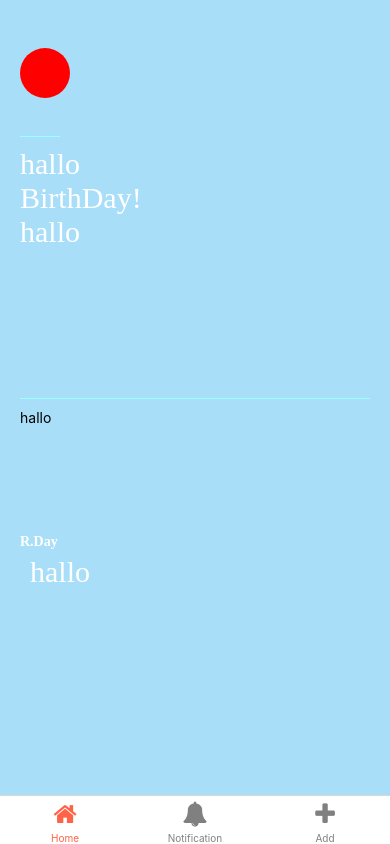
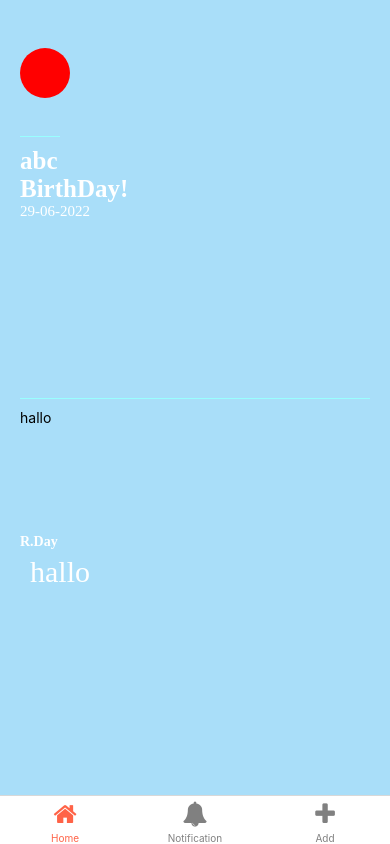
Before and after one commit to Hamzashahfiq/birthdayapp, a React Native app: screen /Home in a window 390 px wide. Built offline with nearby package versions, Linux system fonts and the light colour scheme.

Commit message:
set redux

```diff
--- a/App.js
+++ b/App.js
@@ -1,11 +1,21 @@
 import { Text, View } from 'react-native'
 import React, { Component } from 'react'
 import Navigation from './src/navigation/Navigation'
+import { Store } from './src/config/Store'
+import { Provider } from 'react-redux'
+import { connect } from 'react-redux'
 
-export default class App extends Component {
+ class App extends Component {
+  componentDidMount(){
+    console.log('hallo')
+  }
   render() {
     return (
-      <Navigation />
+      <Provider store={Store}>
+        <Navigation />
+      </Provider>
     )
   }
 }
+
+export default App
--- a/package.json
+++ b/package.json
@@ -11,16 +11,20 @@
   },
   "dependencies": {
     "@react-native-community/datetimepicker": "^6.1.4",
+    "@react-native-firebase/app": "^15.1.1",
+    "@react-native-firebase/database": "^15.1.1",
     "@react-navigation/bottom-tabs": "^6.3.1",
     "@react-navigation/native": "^6.0.10",
     "@react-navigation/native-stack": "^6.6.2",
+    "@reduxjs/toolkit": "^1.8.2",
     "react": "17.0.2",
     "react-native": "0.68.0",
     "react-native-date-picker": "^4.2.2",
     "react-native-datepicker": "^1.7.2",
     "react-native-safe-area-context": "^4.3.1",
     "react-native-screens": "^3.13.1",
-    "react-native-vector-icons": "^9.2.0"
+    "react-native-vector-icons": "^9.2.0",
+    "react-redux": "^8.0.2"
   },
   "devDependencies": {
     "@babel/core": "^7.12.9",
--- /dev/null
+++ b/src/config/Store.js
@@ -0,0 +1,8 @@
+import { configureStore } from '@reduxjs/toolkit'
+import BirthdaySlice from '../store/BirthdaySlice'
+
+export const Store = configureStore({
+  reducer: {
+    BirthdaySlice
+  },
+})
--- a/src/screens/addScreen/AddScreen.js
+++ b/src/screens/addScreen/AddScreen.js
@@ -7,31 +7,27 @@ import DatePicker from 'react-native-date-picker'
 
 export default class AddScreen extends Component {
 
-  constructor() {
-    super()
+  constructor(props) {
+    super(props)
     this.state = { date: new Date() }
-
     }
     setDate = (e) => {
-      this.setState=({date : e})
+      this.setState({date : e})
 
   }
 
-
-
-
   render() {
+    console.log(this.state.date)
     return (
-
       <ScrollView style={Styles.container}>
         <View>
           <Text style={Styles.containerText}>Add Your Name & BirthDate!</Text>
         </View>
-        <Text>{this.state.date}</Text>
+        {/* <Text>{this.state.date}</Text> */}
         <ScrollView style={Styles.inputView}>
           <InputText placeHolder='Enter your name' />
              <Text style={Styles.dateText}>Set Your DOB</Text>
-          <DatePicker  mode="date" date={this.state.date} onDateChange={this.setDate} />
+          <DatePicker  mode="date"  date={this.state.date} onDateChange={this.setDate} />
 
           <View style={Styles.buttonView}>
             <TouchableOpacity
--- a/src/screens/home/HomeScreen.js
+++ b/src/screens/home/HomeScreen.js
@@ -2,12 +2,15 @@ import { Text, View } from 'react-native'
 import React, { Component } from 'react'
 import Styles from './HomeScreenStyle'
 import Icon from 'react-native-vector-icons/FontAwesome';
-
- const myIcon = <Icon name="rocket" size={30} color="#900" />;
+import { connect } from 'react-redux';
 
 
-export default class HomeScreen extends Component {
+ class HomeScreen extends Component {
+  constructor(props){
+    super(props)
+  }
   render() {
+    // console.log(this.props)
     return (
       <View style={Styles.container}>
         <View style={Styles.inContainer1} >
@@ -16,9 +19,9 @@ export default class HomeScreen extends Component {
            </View>
         </View>
         <View style={Styles.inContainer2}>
-           <Text style={Styles.inContainer2text}>hallo</Text>
+           <Text style={Styles.inContainer2text}>{this.props.birthdayUserData.name}</Text>
            <Text style={Styles.inContainer2text}>BirthDay!</Text>
-           <Text style={Styles.inContainer2text}>hallo</Text>
+           <Text style={Styles.inContainer2text3}>{this.props.birthdayUserData.dob}</Text>
         </View>
         <View style={Styles.inContainer3} >
            <Text>hallo</Text>
@@ -34,3 +37,7 @@ export default class HomeScreen extends Component {
     )
   }
 }
+
+const mapStateToProps = (state) => ({ birthdayUserData: state.BirthdaySlice.birthdayUserData })
+
+export default connect(mapStateToProps)(HomeScreen);
--- a/src/screens/home/HomeScreenStyle.js
+++ b/src/screens/home/HomeScreenStyle.js
@@ -40,8 +40,15 @@ import { StyleSheet } from 'react-native';
     },
     inContainer2text:{
         color:'white',
-        fontSize:30,
+        fontSize:25,
+        fontWeight:'bold',
         fontFamily:'"Times New Roman", Times, serif'
+    },
+    inContainer2text3:{
+        color:'white',
+        fontSize:15,
+        fontFamily:'"Times New Roman", Times, serif'
+
     },
     inContainer4text1:{
         color:'white',
--- /dev/null
+++ b/src/store/BirthdaySlice.js
@@ -0,0 +1,20 @@
+import { createSlice } from '@reduxjs/toolkit'
+
+const initialState = {
+   birthdayUserData:{
+      name:"abc",
+      dob:"29-06-2022"
+   }
+}
+
+export const BirthdaySlice = createSlice({
+  name: 'counter',
+  initialState,
+  reducers: {
+  },
+})
+
+// Action creators are generated for each case reducer function
+export const {  } = BirthdaySlice.actions
+
+export default BirthdaySlice.reducer
```
Also changed, not shown: src/screens/splashScreen/SplashScreen.js (added, +13 -0 lines), src/screens/splashScreen/SplashScreenStyle.js (added, +12 -0 lines), 4 other files (tests, documents, lock files or other folders).
